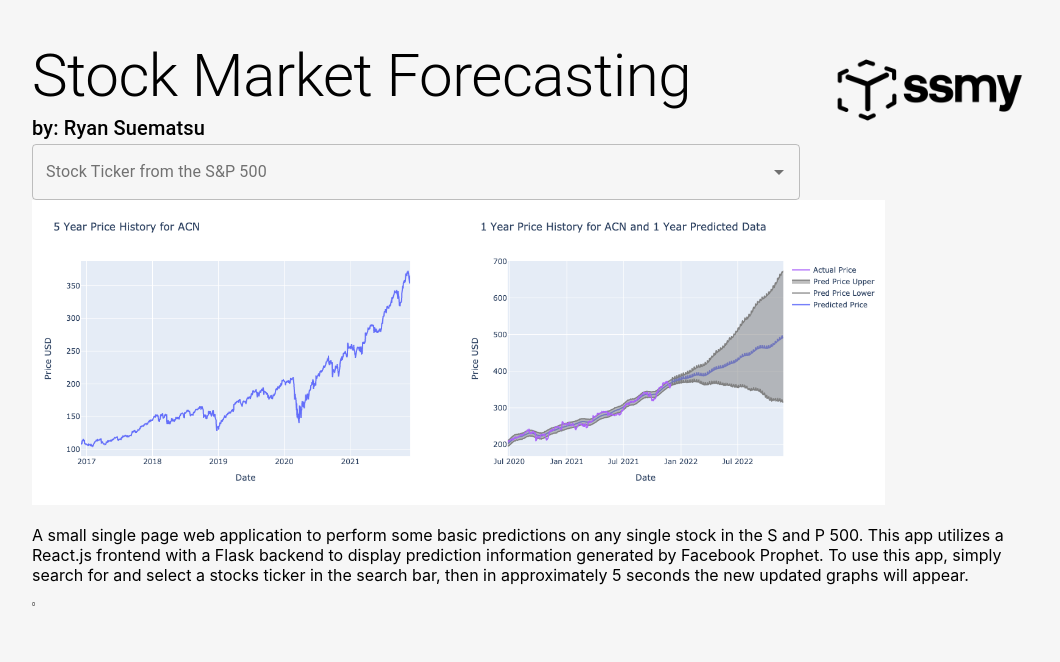
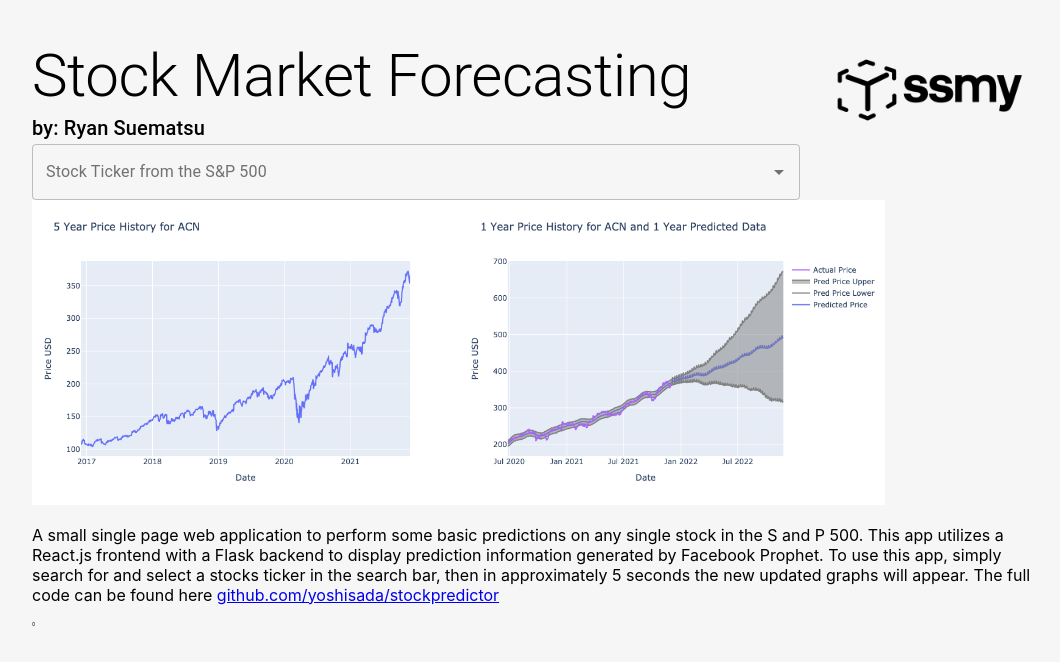
Before and after one commit to yoshisada/stockpredictor, a React (Create React App) app: page / in a window 1280 px wide. Shown: the top 662 px of the page, without its empty margins (96-1156 px from the left). Built offline with nearby package versions, Linux system fonts and the light colour scheme; no server answers.

Commit message:
Update App.js

```diff
--- a/src/App.js
+++ b/src/App.js
@@ -76,7 +76,7 @@ function App() {
       <p>A small single page web application to perform some basic predictions on any single stock in the S and P 500.
         This app utilizes a React.js frontend with a Flask backend to display prediction information generated by Facebook Prophet.
         To use this app, simply search for and select a stocks ticker in the search bar, then in approximately 5 seconds the new updated
-        graphs will appear.
+        graphs will appear.  The full code can be found here <a href='https://github.com/yoshisada/stockpredictor'>github.com/yoshisada/stockpredictor</a>
       </p>
       <p style={{fontSize: 5}}>{currentTime}</p>
     </Box>
```
